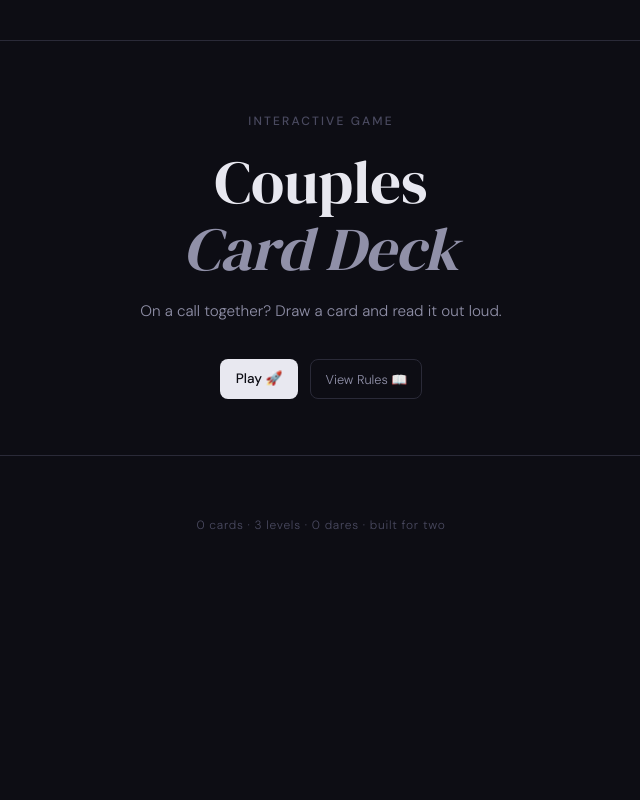
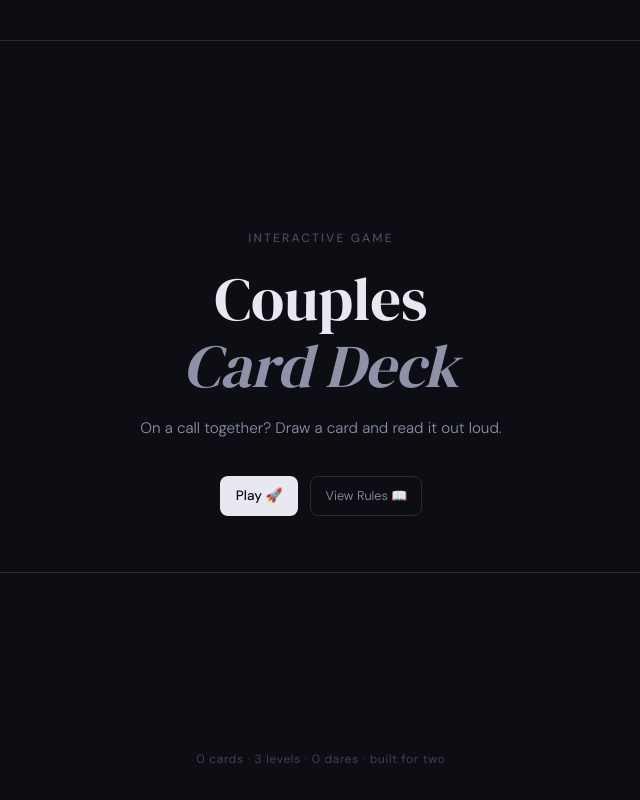
Before and after one commit to amariliodeoliveira/love-quiz, a Next.js app: page /truth-or-dare in a window 1280 px wide. Shown: the whole page, without its empty margins (319-959 px from the left). Built offline with nearby package versions, Linux system fonts and the light colour scheme; no server answers; the database is empty.

Commit message:
fix(footer): give the shared footer real bottom padding and pin it consistently on every page

```diff
--- a/src/app/styles/footer.css
+++ b/src/app/styles/footer.css
@@ -2,7 +2,7 @@
 @layer components {
   footer {
     text-align: center;
-    padding: var(--space-15) var(--space-6) 0;
+    padding: var(--space-15) var(--space-6) var(--space-8);
     font-size: 0.75rem;
     color: var(--muted);
     letter-spacing: 0.06em;
--- a/src/app/truth-or-dare/page.tsx
+++ b/src/app/truth-or-dare/page.tsx
@@ -17,7 +17,9 @@
     <>
       <AppHeader user={user} countdown={countdown} />
       <div className="profile-main">
-        <TruthOrDareLanding />
+        <div className="flex flex-1 flex-col justify-center">
+          <TruthOrDareLanding />
+        </div>
         <DeckFooter questionCount={questionCount} dareCount={dareCount} />
       </div>
     </>
```
